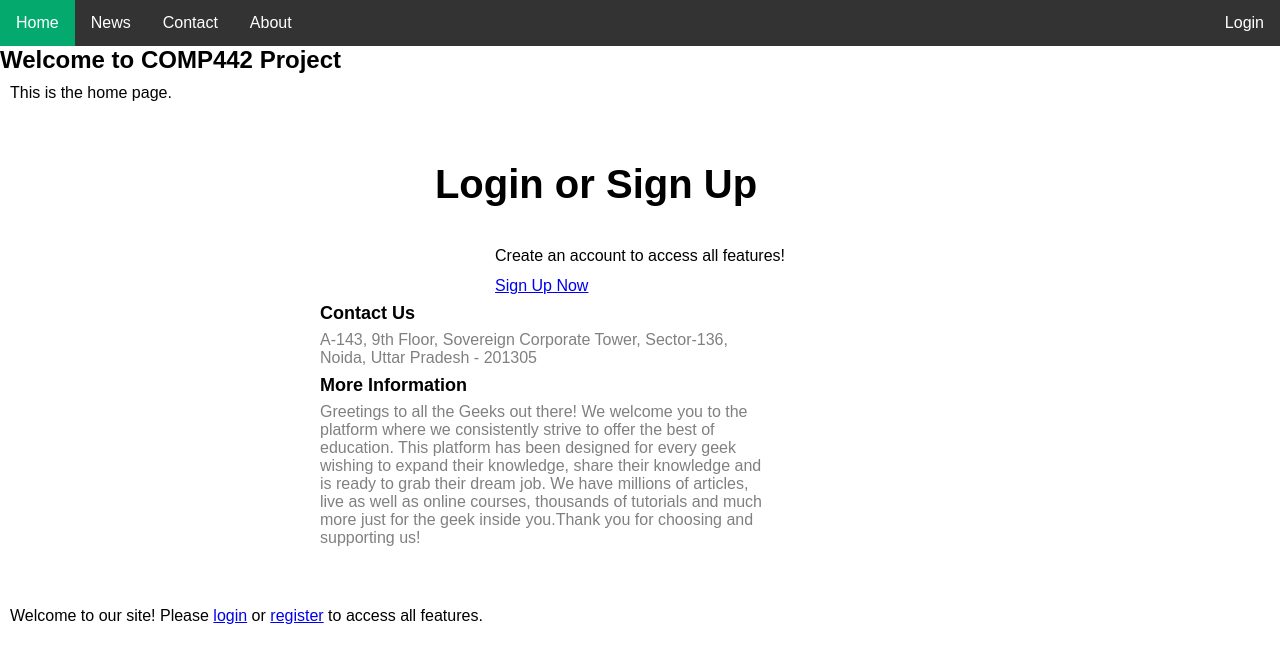
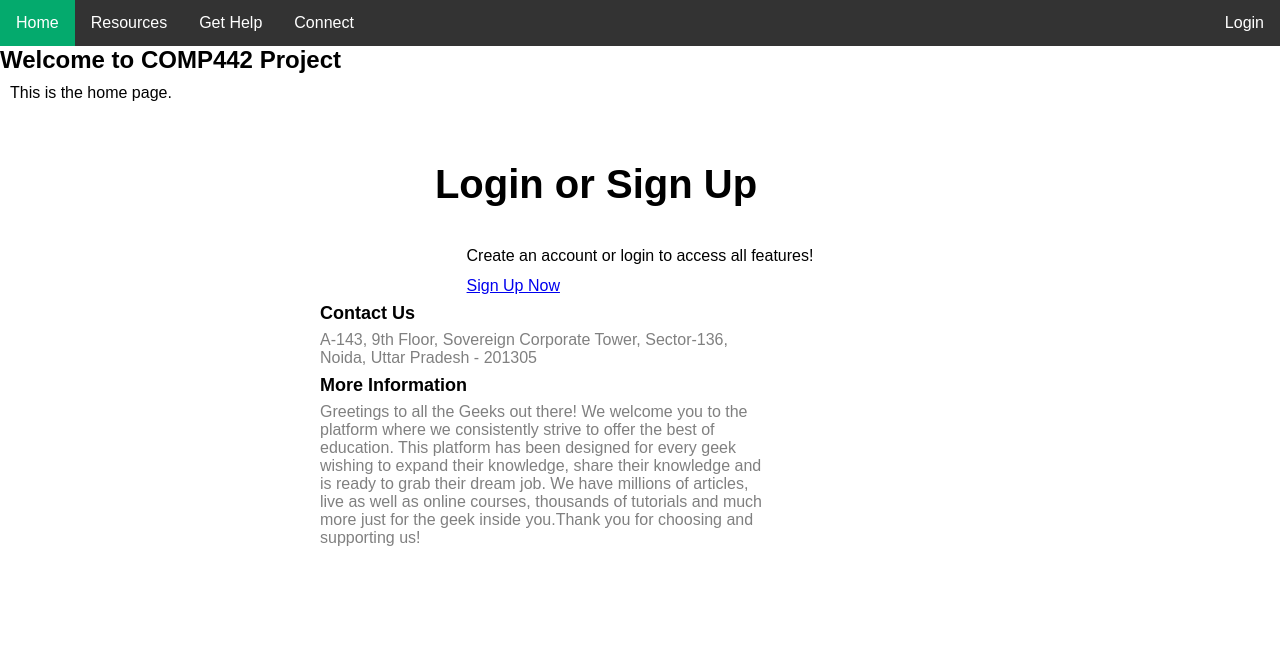
Before and after one commit to greathouserc/COMP442Project, a Flask app: page / in a window 1280 px wide. Shown: the top 663 px of the page. Run offline with Flask 3, Linux system fonts and the light colour scheme; parts of the project's set-up code (start-up, migrations or seed data) failed here and were passed over.

Commit message:
Updates to home based on previous pull request and discussion

```diff
--- a/app/auth/templates/login.html
+++ b/app/auth/templates/login.html
@@ -38,6 +38,10 @@
                     <label for="password" class="form-label">Password</label>
                     <input type="password" class="form-control" id="password" name="password" required>
                 </div>
+
+                <div class="mb-3">
+                    <a href="http://127.0.0.1:5000/auth/register/">Create Account</a>
+                </div>
                 <button type="submit" class="btn btn-primary">Login</button>
             </form>
         </div>
--- a/app/core/routes.py
+++ b/app/core/routes.py
@@ -6,3 +6,7 @@ from app.core import bp
 @bp.route('/')
 def index():
     return render_template('home.html', user=current_user)
+
+@bp.route('/resources/')
+def resources():
+    return render_template('resources.html', user=current_user)
--- a/app/core/templates/home.html
+++ b/app/core/templates/home.html
@@ -1,5 +1,6 @@
 <!doctype html>
 <html lang="en">
+
 <head>
   <meta charset="utf-8">
   <meta name="viewport" content="width=device-width, initial-scale=1">
@@ -7,15 +8,17 @@
   <link rel="stylesheet" href="{{ url_for('static', filename='css/homepage.css') }}">
   <title>Home</title>
 </head>
+
 <body>
   <header>
+
     <body>
       <nav>
         <ul>
           <li><a class="active" href="#home">Home</a></li>
-          <li><a href="#news">News</a></li>
-          <li><a href="#contact">Contact</a></li>
-          <li><a href="#about">About</a></li>
+          <li><a href="resources">Resources</a></li>
+          <li><a href="help">Get Help</a></li>
+          <li><a href="connect">Connect</a></li>
           {% if user.is_authenticated == true %}
           <li style="float:right"><a href="{{ url_for('auth.route_logout') }}">Logout</a></li>
           {% else %}
@@ -43,9 +46,9 @@
           <div class="title"><span>Login or Sign Up</span></div>
           <div class="contactMenu">
             <div class="input1">
-                    <p>Create an account to access all features!</p>
+              <p>Create an account or login to access all features!</p>
               <div class="button">
-                        <a href="{{ url_for('auth.get_registration') }}" class="button">Sign Up Now</a>
+                <a href="{{ url_for('auth.get_login') }}" class="button">Sign Up Now</a>
               </div>
             </div>
           </div>
@@ -89,11 +92,8 @@
     </body>
   </header>
   <main>
-    {% if user.is_authenticated %}
-      <p>Welcome, <strong>{{ user.email }}</strong> — you're logged in.</p>
-    {% else %}
-      <p>Welcome to our site! Please <a href="{{ url_for('auth.get_login') }}">login</a> or <a href="{{ url_for('auth.get_registration') }}">register</a> to access all features.</p>
-    {% endif %}
+
   </main>
 </body>
+
 </html>
```
Lines whose indentation alone changed are shown as unchanged.
